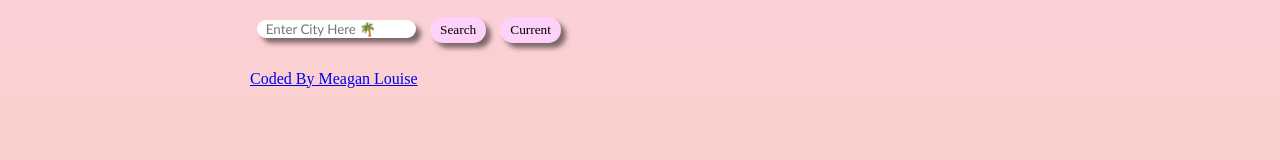
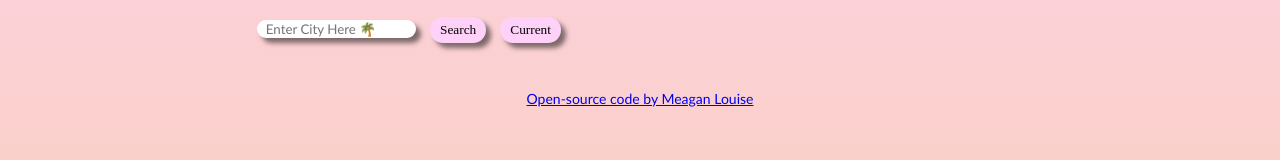
Before and after one commit to meaganlouise/weather-react, a React (Create React App) app: page / in a window 1280 px wide. Shown: the part 542-702 px from the top of the page. Built offline with nearby package versions, Linux system fonts and the light colour scheme.

Commit message:
Added CSS to footer

```diff
--- a/src/Weather.js
+++ b/src/Weather.js
@@ -52,9 +52,15 @@ export default function Weather() {
                 Current
               </button>
             </form>
-            <a href={"https://github.com/meaganlouise/weather-react"}>
-              Coded By Meagan Louise
-            </a>
+            <footer>
+              <a
+                href="https://github.com/meaganlouise/weatherApp"
+                target="_blank"
+                class="footer"
+              >
+                Open-source code by Meagan Louise{" "}
+              </a>
+            </footer>
           </div>
         </div>
       </div>
```
Also changed, not shown: 1 other file (tests, documents, lock files or other folders).
